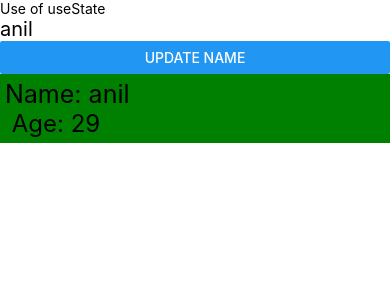
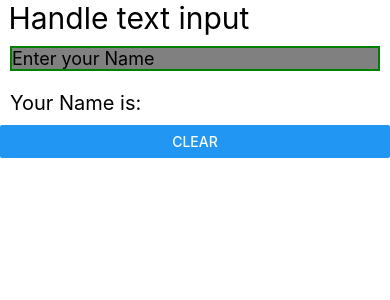
Before and after one commit to ashokstha61/first-react-project, a React Native app: screen / in a window 390 px wide. Shown: the top 300 px of the page. Built offline with nearby package versions, Linux system fonts and the light colour scheme.

Commit message:
Input Text

```diff
--- a/App.js
+++ b/App.js
@@ -1,35 +1,31 @@
-/**
- * Sample React Native App
- * https://github.com/facebook/react-native
- *
- * @format
- */
-
-import React, {Component, useState} from 'react';
-import {Button, Text, View} from 'react-native';
-
+import React, {useState} from 'react';
+import {Button, StyleSheet, Text, TextInput, View} from 'react-native';
 function App() {
-  const [name, setName] = useState('anil');
-  function testName() {
-    setName('sagar');
-  }
+  const [name, setName] = useState('');
   return (
     <View>
-      <Text>Use of useState</Text>
-      <Text style={{fontSize: 20}}>{name}</Text>
-      <Button title="Update name" onPress={() => setName('hari')} />
-      <User name={name} age={29} />
+      <Text style={{fontSize: 30}}> Handle text input </Text>
+      <TextInput
+        style={styles.textInput}
+        placeholder="Enter your Name"
+        value={name}
+        onChangeText={text => setName(text)}
+      />
+      <Text style={{fontSize: 20, margin: 10}}>Your Name is: {name}</Text>
+      <Button title="Clear" onPress={() => setName('')} />
     </View>
   );
 }
 
-const User = props => {
-  return (
-    <View style={{backgroundColor: 'green', padding: 5}}>
-      <Text style={{fontSize: 25}}>Name: {props.name}</Text>
-      <Text style={{fontSize: 24}}> Age: {props.age}</Text>
-    </View>
-  );
-};
+const styles = StyleSheet.create({
+  textInput: {
+    fontSize: 18,
+    color: 'black',
+    borderWidth: 2,
+    borderColor: 'green',
+    margin: 10,
+    backgroundColor: 'grey',
+  },
+});
 
 export default App;
```
Also changed, not shown: Style.js (added, +40 -0 lines), style/style.js (added, +11 -0 lines).
